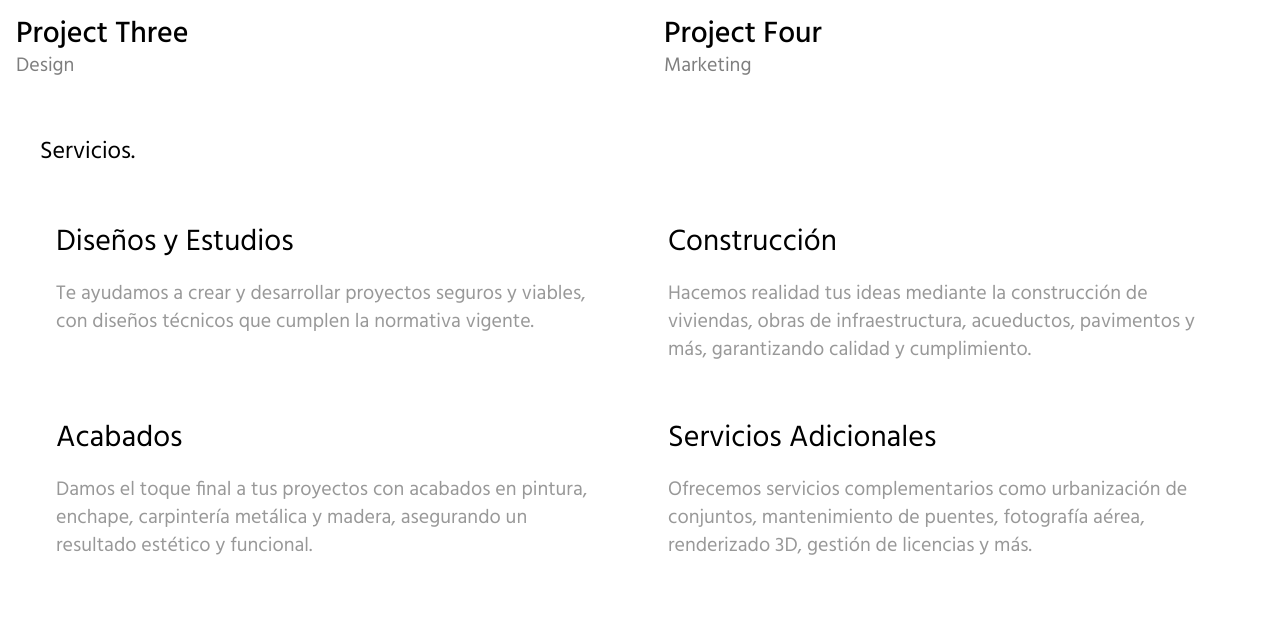
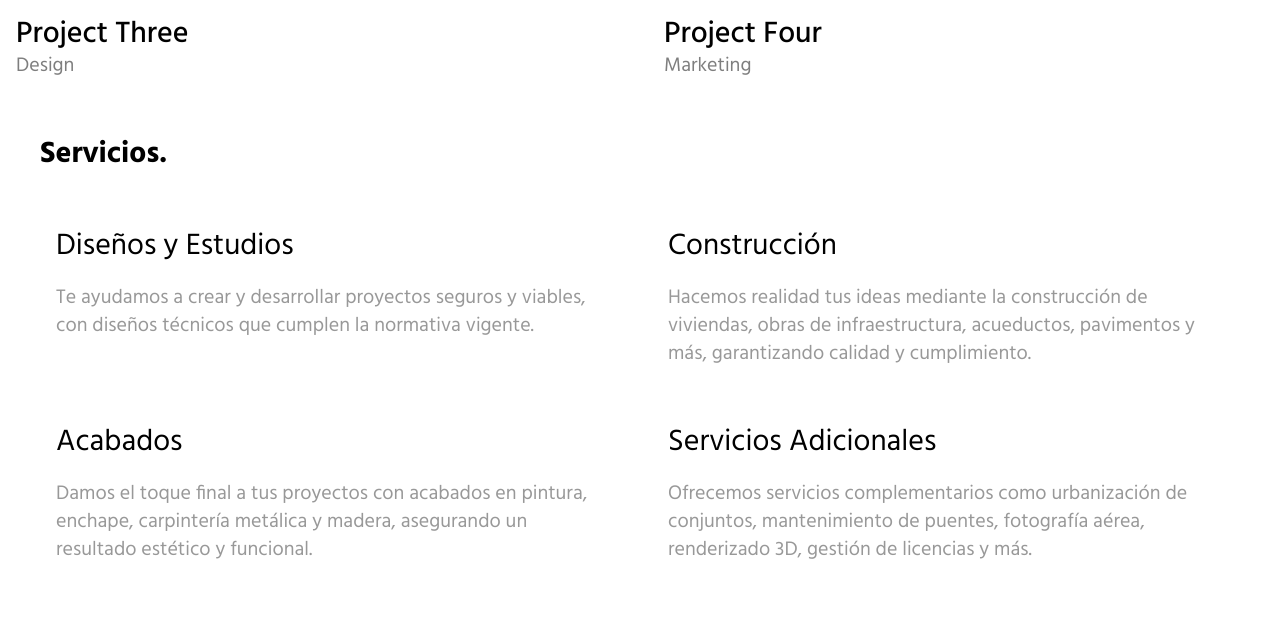
Before and after one commit to cucarachatraicionera/edificandoingenierosweb, a Next.js app: page / in a window 1280 px wide. Shown: the part 2140-2770 px from the top of the page. Built offline with nearby package versions, Linux system fonts and the light colour scheme.

Commit message:
Servicios. en engrilla

```diff
--- a/pages/index.js
+++ b/pages/index.js
@@ -110,8 +110,9 @@ export default function Home() {
         </div>
 
         <div className="mt-10 laptop:mt-30 p-2 laptop:p-0">
-          <h1 className="tablet:m-10 text-2xl text-bold">Servicios.</h1>
-          <div className="mt-5 tablet:m-10 grid grid-cols-1 laptop:grid-cols-2 gap-6">
+        <h1 className="tablet:m-10 text-3xl font-bold">Servicios.</h1>
+
+        <div className="mt-5 tablet:m-10 grid grid-cols-1 laptop:grid-cols-2 gap-6">
             {data.services.map((service, index) => (
               <ServiceCard
                 key={index}
```
